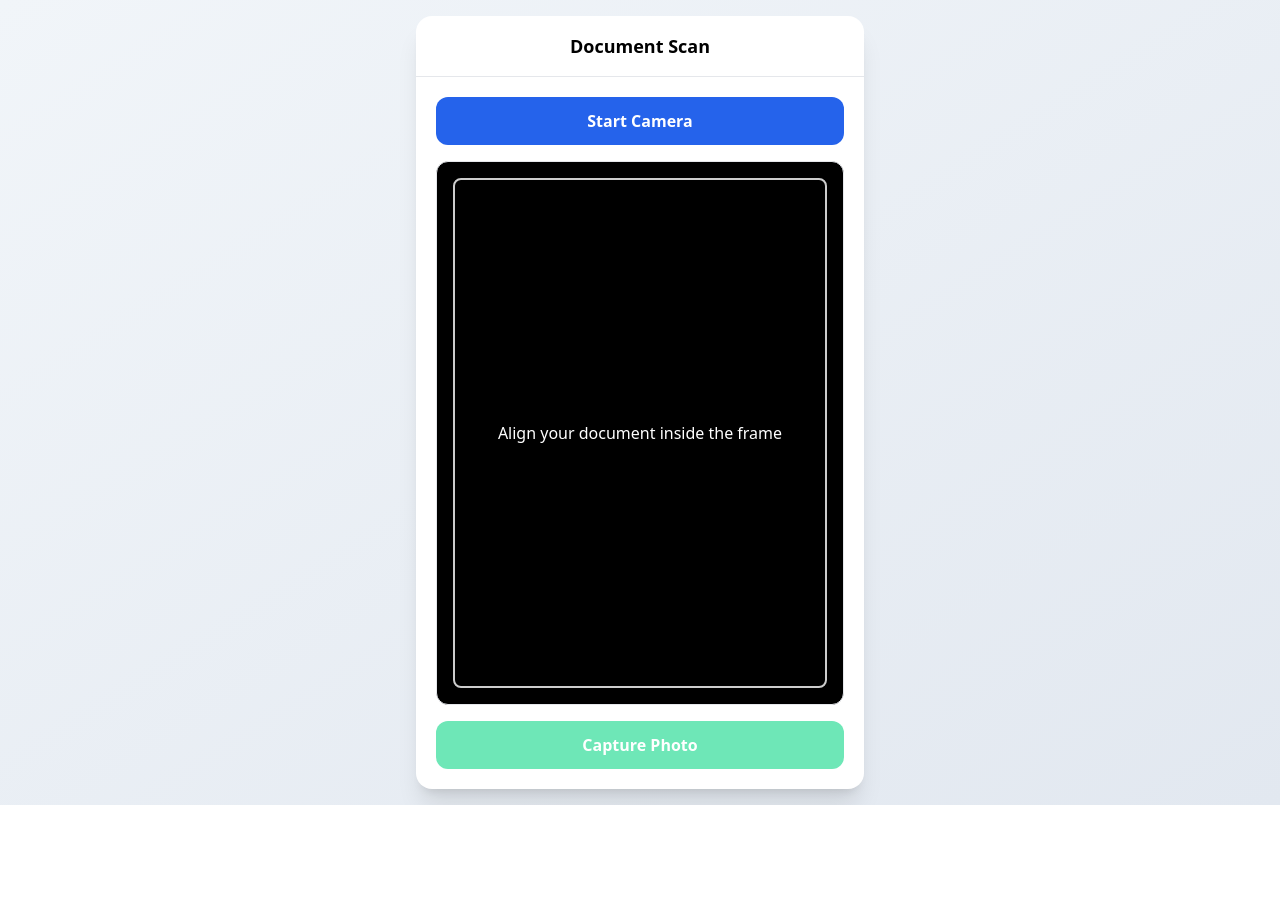
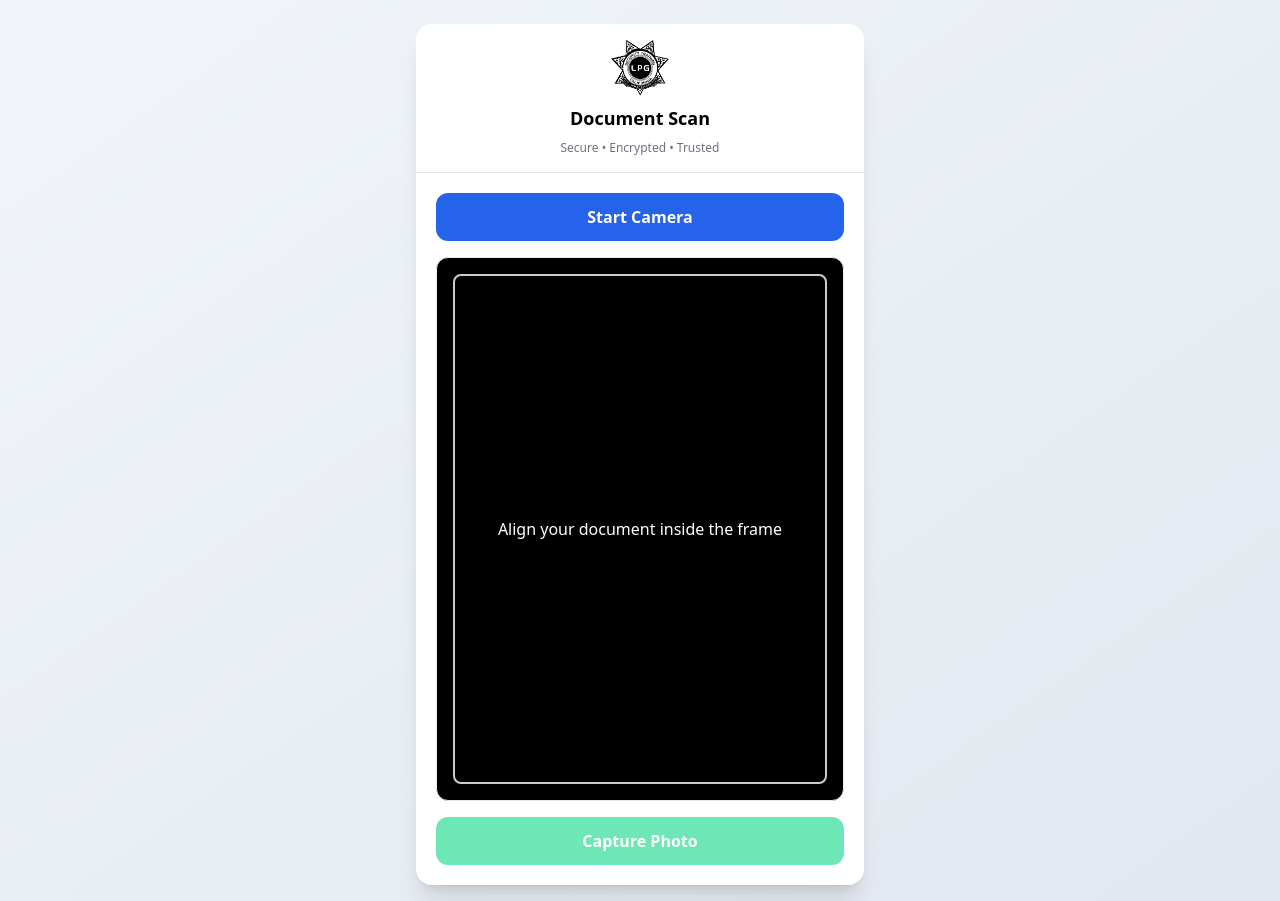
Before and after one commit to nihal6674/QRCodeMobileScan, a React (Vite) app in the folder client/: page / in a window 1280 px wide. Before the commit the page ends 805 px from the top, so only its background shows below. Built offline with nearby package versions, Linux system fonts and the light colour scheme; no server answers.

Commit message:
added company logo on document scan page

```diff
--- a/client/src/Pages/ScanPage.jsx
+++ b/client/src/Pages/ScanPage.jsx
@@ -1,6 +1,7 @@
 import { useRef, useState } from "react";
 import EmailPage from "./EmailPage";
 import StepItem from "../components/StepItem";
+import logo from "../assets/logo.png";
 
 export default function ScanPage() {
   const videoRef = useRef(null);
@@ -162,11 +163,21 @@ export default function ScanPage() {
   // Main UI
   // ----------------------------
   return (
-    <div className="min-h-screen bg-gradient-to-br from-slate-100 to-slate-200 flex items-center justify-center p-4">
+    <div className="min-h-screen bg-gradient-to-br from-slate-100 to-slate-200 flex items-start justify-center p-4 pt-6">
+
       <div className="w-full max-w-md bg-white rounded-2xl shadow-xl overflow-hidden">
-        <div className="px-6 py-4 border-b text-center">
+        <div className="px-6 py-4 border-b text-center space-y-2">
+  <img
+    src={logo}          // import logo at top
+    alt="Company Logo"
+    className="h-14 mx-auto object-contain"
+  />
   <h1 className="text-lg font-semibold">Document Scan</h1>
+  <p className="text-xs text-gray-500">
+    Secure • Encrypted • Trusted
+  </p>
 </div>
+
 
         <div className="p-5">
           {!image && (
@@ -219,11 +230,14 @@ export default function ScanPage() {
 
           {image && (
             <>
+              <div className="w-full aspect-[3/4] rounded-xl border shadow mb-4 overflow-hidden bg-black">
   <img
     src={image}
     alt="Preview"
-                className="w-full rounded-xl border shadow mb-4"
+    className="w-full h-full object-cover"
   />
+</div>
+
 
               <label className="flex gap-3 mb-5">
                 <input
```
Also changed, not shown: client/src/assets/logo.png (added). Lines whose indentation alone changed are shown as unchanged.
